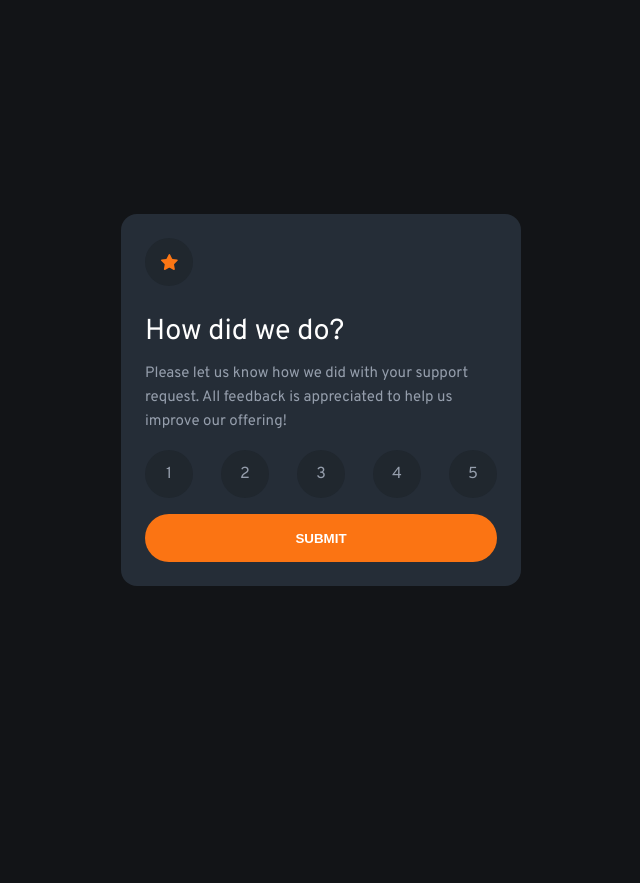
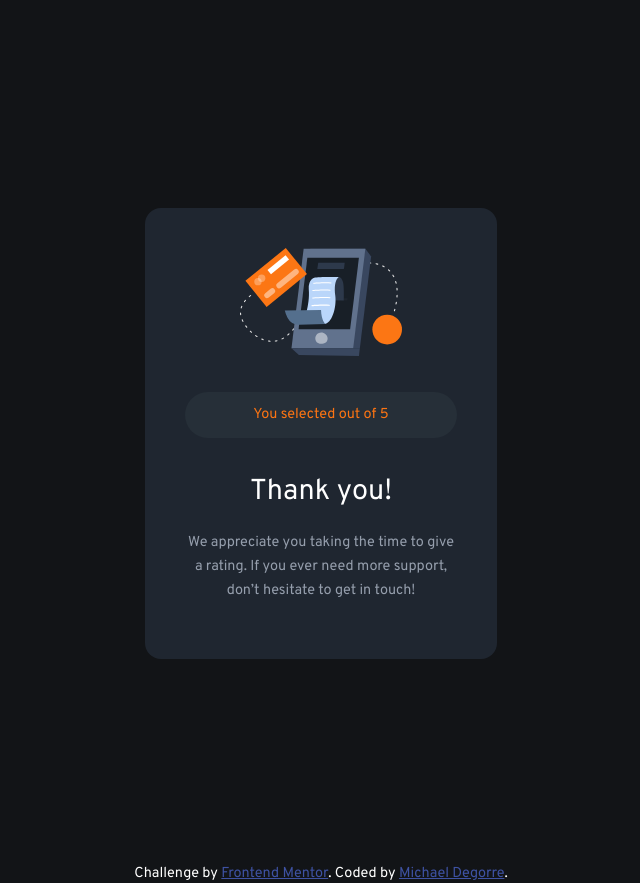
Before and after one commit to MDEGORRE/Frontend-Mentor-Interactive-rating-component, a plain HTML site: page index.html in a window 1280 px wide. Both pictures are taken after a click on the button "SUBMIT". Shown: the whole page, without its empty margins (319-959 px from the left). Before the commit the page ends 800 px from the top, so only its background shows below. Drawn offline with Linux system fonts and the light colour scheme.

Commit message:
Change color design, remove px, add fieldset and footer

```diff
--- a/form_submission.js
+++ b/form_submission.js
@@ -5,10 +5,10 @@ const formSubmission = {
 
     handleSubmit: function (event) {
         event.preventDefault();
-        let rating = document.querySelector('input[name="rating"]:checked').value;
+        let rating = document.querySelector("form").rating.value;
         document.querySelector(".rating_form").textContent = rating;
-        document.querySelector("main").classList.add("content_hidden");
-        document.querySelector("section").classList.remove("content_hidden");
+        document.querySelector(".formContent").classList.add("content_hidden");
+        document.querySelector(".thankYou").classList.remove("content_hidden");
     },
 };
 
--- a/index.html
+++ b/index.html
@@ -15,26 +15,17 @@
 
   <title>Frontend Mentor | Interactive rating component</title>
 
-  <!-- Feel free to remove these styles or customise in your own stylesheet 👍 -->
-  <style>
-    .attribution {
-      font-size: 11px;
-      text-align: center;
-    }
-
-    .attribution a {
-      color: hsl(228, 45%, 44%);
-    }
-  </style>
 </head>
 
 <body>
 
+  <main>
+
 <!-- Rating state start -->
 
-  <main class="container">
+    <section class="container formContent">
 
-    <div class="star_circle"><img src="./images/icon-star.svg" alt="Orange Star"></div>
+    <div class="star_circle"><img src="./images/icon-star.svg" alt=""></div>
 
     <h1 class="title">How did we do?</h1>
 
@@ -42,7 +33,8 @@
       to help us improve our offering!</p>
 
     <form action="" method="GET">
-      <div class="button_rate_row">
+      <fieldset class="button_rate_row">
+        <legend>How did we do ?</legend>
         <input type="radio" name="rating" id="rating_circle_one" value="1">
         <label for="rating_circle_one" class="rating_circle">1</label>
         <input type="radio" name="rating" id="rating_circle_two" value="2">
@@ -53,16 +45,19 @@
         <label for="rating_circle_four" class="rating_circle">4</label>
         <input type="radio" name="rating" id="rating_circle_five" value="5">
         <label for="rating_circle_five" class="rating_circle">5</label>
-      </div>
+      </fieldset>
       <button class="rating_submit">SUBMIT</button>
     </form>
-  </main>
+
+    </section>
+
     <!-- Rating state end -->
 
     <!-- Thank you state start -->
-  <section class="container content_hidden">
 
-    <div class="thank_you_image"><img src="./images/illustration-thank-you.svg" alt="Smartphone Image"></div>
+    <section class="container thankYou content_hidden">
+
+      <div class="thank_you_image"><img src="./images/illustration-thank-you.svg" alt=""></div>
 
       <p class="user_selection">You selected <span class="rating_form"><!-- Add rating here --></span> out of 5</p>
 
@@ -71,13 +66,16 @@
       <p class="commentary">We appreciate you taking the time to give a rating. If you ever need more support,
         don’t hesitate to get in touch!</p>
 
-    <!-- Thank you state end -->
       </section>
 
-  <div class="attribution content_hidden">
+      <!-- Thank you state end -->
+
+  </main>
+
+  <footer>
       Challenge by <a href="https://www.frontendmentor.io?ref=challenge" target="_blank">Frontend Mentor</a>.
-    Coded by <a href="#">Your Name Here</a>.
-  </div>
+      Coded by <a href="#">Michael Degorre</a>.
+  </footer>
 
   <script src="form_submission.js"></script>
 </body>
--- a/style.css
+++ b/style.css
@@ -1,28 +1,39 @@
 body {
-    display: flex;
-    height: 100vh;
-    align-content: center;
     background-color: hsl(216, 12%, 8%);
     font-family: "Overpass", sans-serif;
 }
 
+main {
+    max-width: 22rem;
+    padding: 0.5rem;
+    margin: 25vh auto;
+}
+
+footer {
+    font-size: 0.9rem;
+    text-align: center;
+    color: white;
+}
+
+footer a {
+    color: hsl(228, 45%, 44%);
+  }
+
 .container {
-    width: 22rem;
-    padding: 1.5rem;
-    margin: auto;
-    background-color: hsl(213, 19%, 18%);
+    padding: 2.5rem;
+    background-color: #1f2630;
     border-radius: 1rem;
 }
 
 h1,h2 {
-    margin-top: 2rem;
-    margin-bottom: 1rem;
+    margin-top: 2.5rem;
+    margin-bottom: 1.5rem;
     font-size: 1.8rem;
     color: white;
 }
 
 .commentary {
-    font-size: 15px;
+    font-size: 0.9rem;
     line-height: 1.5rem;
     color: hsl(217, 12%, 63%);
     margin-bottom: 1rem;
@@ -36,18 +47,21 @@ h1,h2 {
     height: 3rem;
     border-radius: 50%;
     color:hsl(217, 12%, 63%);
-    background-color: hsla(216, 12%, 8%, 25%);
+    background-color: #262f38;
 }
 
 .button_rate_row {
     display: flex;
+    max-width: 100%;
     justify-content: space-between;
-    margin-bottom: 1rem;
+    flex-wrap: wrap;
+    margin-bottom: 1.5rem;
 }
+
+
 
 .rating_submit {
     width: 100%;
-    height: 3rem;
     padding: 1rem 0;
     text-align: center;
     font-weight: 700;
@@ -75,33 +89,28 @@ input:checked + label{
 }
 
 input[type="radio"] {
-    opacity: 0;
+    visibility: hidden;
     position: fixed;
     pointer-events: none;
 }
 
-section {
+.thankYou {
     text-align: center;
 }
 
 .user_selection {
-    font-size: 15px;
+    font-size: 0.9rem;
     color:hsl(25, 97%, 53%);
-    background-color: hsla(216, 12%, 8%, 25%);
+    background-color:#262f38;
     border-radius: 2rem;
-    margin: 1rem auto 0;
-    padding: 0.5rem;
-    width: 50%;
+    margin: 2rem auto 0;
+    padding: 1rem 0.5rem;
+}
+
+legend {
+    visibility: hidden;
 }
 
 .content_hidden {
     display: none;
 }
-
-@media screen and (max-width: 440px) {
-
-    .container {
-    margin: auto 1rem;
-    }
-
-}
```
Lines whose indentation alone changed are shown as unchanged.
